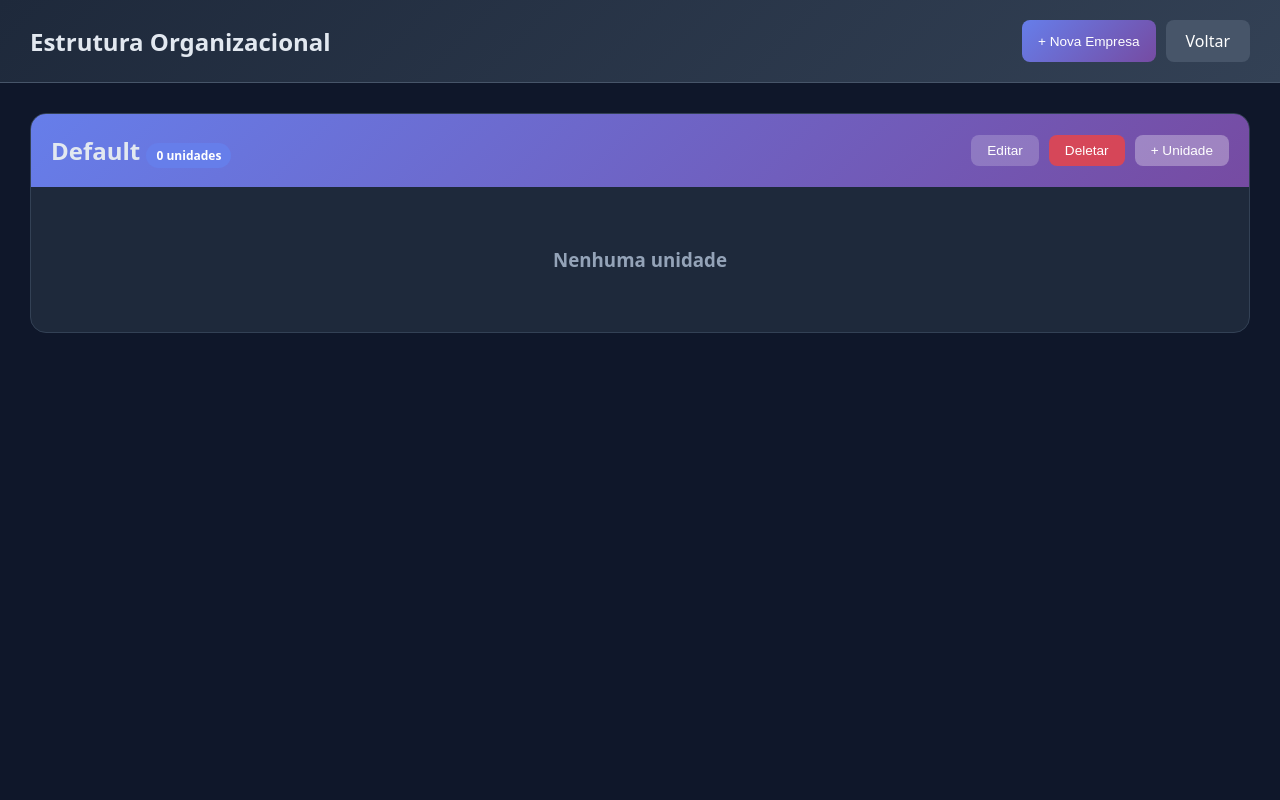
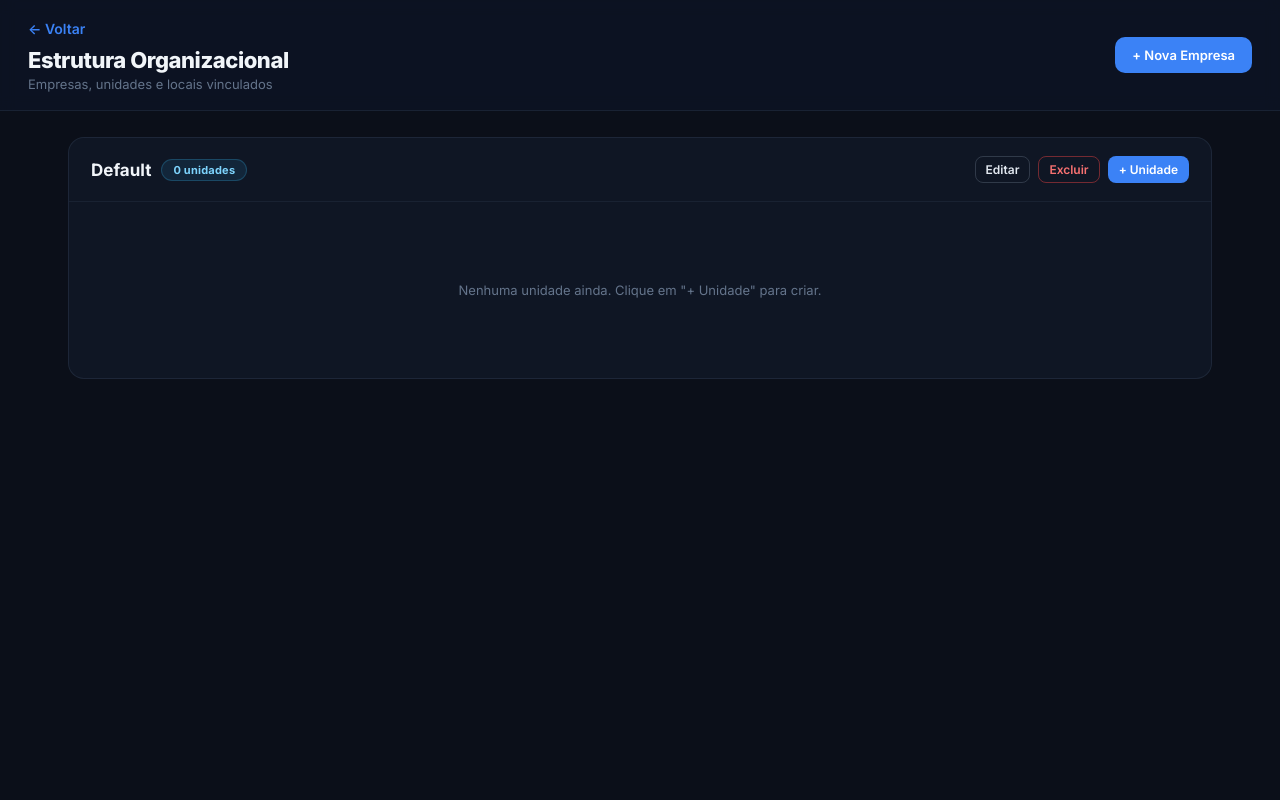
Before and after one commit to Vinenuness/invpro, a Flask app: page /estrutura in a window 1280 px wide. Run offline with Flask 3, Linux system fonts and the light colour scheme; the visitor is signed in with stand-in values (Sample User, id 1); data comes from the database, SQL or seed files in the repository; data that the repository does not hold is empty.

Commit message:
style: moderniza a tela de estrutura organizacional
- Substitui o visual legado (cabecalhos roxo/verde) pelo design system atual:
  toolbar com Voltar/titulo/acao, cartoes neutros, pills de contagem,
  botoes fantasma/danger e acento azul
- Modais, estados vazios e toasts no mesmo idioma visual das demais telas
- Escapa nomes/descricoes no render (evita quebra de layout e XSS)
- Mostra erros da API em alerta em vez de falhar silenciosamente

Generated with Codebuff 🤖
Co-Authored-By: Codebuff <noreply@codebuff.com>

```diff
--- a/templates/estrutura.html
+++ b/templates/estrutura.html
@@ -5,47 +5,104 @@
 <meta name="viewport" content="width=device-width, initial-scale=1.0">
 <title>Estrutura - AtivoFix</title>
 <link rel="icon" href="/static/logo-icon.png" />
+<link rel="preconnect" href="https://fonts.googleapis.com">
+<link rel="preconnect" href="https://fonts.gstatic.com" crossorigin>
+<link href="https://fonts.googleapis.com/css2?family=Inter:wght@400;500;600;700;800&display=swap" rel="stylesheet">
 <style>
 *{margin:0;padding:0;box-sizing:border-box}
-body{font-family:system-ui,sans-serif;background:#0f172a;color:#e2e8f0;min-height:100vh}
-.header{background:linear-gradient(135deg,#1e293b,#334155);padding:20px 30px;border-bottom:1px solid #475569;display:flex;justify-content:space-between;align-items:center}
-.header h1{font-size:1.5rem}
-.container{max-width:1400px;margin:0 auto;padding:30px}
-.tenant-card{background:#1e293b;border-radius:16px;border:1px solid #334155;overflow:hidden;margin-bottom:20px}
-.tenant-header{background:linear-gradient(135deg,#667eea,#764ba2);padding:20px;display:flex;justify-content:space-between;align-items:center}
-.units-grid{display:grid;grid-template-columns:repeat(auto-fill,minmax(300px,1fr));gap:15px;padding:20px}
-.unit-card{background:#0f172a;border-radius:12px;border:1px solid #334155;overflow:hidden}
-.unit-header{background:linear-gradient(135deg,#10b981,#059669);padding:15px;display:flex;justify-content:space-between;align-items:center}
-.locations{padding:15px}
-.location-item{background:#1e293b;padding:10px 15px;border-radius:8px;margin-bottom:8px;display:flex;justify-content:space-between;align-items:center;border:1px solid #334155}
-.btn{padding:8px 16px;border:none;border-radius:8px;cursor:pointer;font-size:0.85rem;font-weight:500}
-.btn-primary{background:linear-gradient(135deg,#667eea,#764ba2);color:white}
-.btn-success{background:linear-gradient(135deg,#10b981,#059669);color:white}
-.btn-back{background:#475569;color:white;padding:10px 20px;text-decoration:none;border-radius:8px}
-.modal-overlay{display:none;position:fixed;inset:0;background:rgba(0,0,0,0.7);z-index:1000;align-items:center;justify-content:center}
+body{font-family:Inter,system-ui,-apple-system,sans-serif;background:#0b0f19;color:#e2e8f0;min-height:100vh}
+a{text-decoration:none}
+.toolbar{display:flex;align-items:center;justify-content:space-between;gap:16px;padding:18px 28px;border-bottom:1px solid rgba(51,65,85,.35);background:rgba(15,23,42,.55);position:sticky;top:0;z-index:50;backdrop-filter:blur(8px);flex-wrap:wrap}
+.back{display:inline-flex;align-items:center;gap:6px;color:#3b82f6;font-size:14px;font-weight:600;margin-bottom:10px}
+.toolbar h1{font-size:22px;font-weight:800;color:#f1f5f9;letter-spacing:-.02em}
+.sub{font-size:13px;color:#64748b;margin-top:3px}
+.container{max-width:1200px;margin:0 auto;padding:26px 28px 60px}
+.btn{display:inline-flex;align-items:center;gap:6px;padding:9px 16px;border-radius:10px;border:1px solid transparent;font:600 13px Inter;cursor:pointer;transition:all .15s;background:transparent;color:#cbd5e1;white-space:nowrap}
+.btn:hover{transform:translateY(-1px)}
+.btn-primary{background:#3b82f6;color:#fff}
+.btn-primary:hover{background:#2563eb;box-shadow:0 4px 14px rgba(59,130,246,.35)}
+.btn-ghost{border-color:rgba(148,163,184,.25);color:#e2e8f0}
+.btn-ghost:hover{background:rgba(148,163,184,.12);border-color:rgba(148,163,184,.45);color:#fff}
+.btn-danger{border-color:rgba(239,68,68,.45);color:#f87171}
+.btn-danger:hover{background:rgba(239,68,68,.14);border-color:rgba(239,68,68,.7)}
+.btn-sm{padding:5px 10px;font-size:12px;border-radius:8px}
+.company{background:rgba(17,24,39,.8);border:1px solid rgba(51,65,85,.4);border-radius:16px;margin-bottom:20px;overflow:hidden;transition:border-color .2s}
+.company:hover{border-color:rgba(71,85,105,.7)}
+.company-head{display:flex;align-items:center;justify-content:space-between;gap:12px;padding:18px 22px;border-bottom:1px solid rgba(51,65,85,.3);flex-wrap:wrap}
+.company-head h2{font-size:17px;font-weight:700;color:#f1f5f9;display:flex;align-items:center;gap:10px;flex-wrap:wrap}
+.company-desc{font-size:12px;color:#64748b;margin-top:3px}
+.actions{display:flex;gap:8px;flex-wrap:wrap}
+.pill{display:inline-flex;align-items:center;font-size:11px;font-weight:700;letter-spacing:.02em;padding:3px 11px;border-radius:999px;background:rgba(56,189,248,.1);color:#7dd3fc;border:1px solid rgba(56,189,248,.22)}
+.body{padding:20px 22px}
+.units-grid{display:grid;grid-template-columns:repeat(auto-fill,minmax(330px,1fr));gap:14px;align-items:start}
+.unit{background:#111827;border:1px solid rgba(51,65,85,.35);border-radius:12px;overflow:hidden}
+.unit-head{display:flex;align-items:center;justify-content:space-between;gap:8px;padding:12px 14px;border-bottom:1px solid rgba(51,65,85,.3);flex-wrap:wrap}
+.unit-head h3{font-size:14px;font-weight:600;color:#f8fafc;display:flex;align-items:center;gap:8px;flex-wrap:wrap}
+.unit-desc{font-size:11px;color:#64748b;margin-top:2px;font-weight:400}
+.locations{padding:12px 14px;display:flex;flex-direction:column;gap:8px}
+.loc-row{display:flex;align-items:center;justify-content:space-between;gap:10px;background:rgba(30,41,59,.55);border:1px solid rgba(51,65,85,.3);border-radius:9px;padding:9px 12px;transition:border-color .15s}
+.loc-row:hover{border-color:rgba(51,65,85,.6)}
+.loc-info{min-width:0}
+.loc-name{font-size:13px;color:#e2e8f0;font-weight:600}
+.loc-desc{font-size:11px;color:#64748b;margin-top:2px}
+.add-loc{width:100%;padding:9px;margin-top:2px;border:1px dashed rgba(148,163,184,.35);background:transparent;color:#94a3b8;border-radius:9px;font:600 12.5px Inter;cursor:pointer;transition:all .15s}
+.add-loc:hover{color:#7dd3fc;border-color:rgba(56,189,248,.55);background:rgba(56,189,248,.06)}
+.modal-overlay{display:none;position:fixed;inset:0;background:rgba(2,6,23,.78);z-index:1000;align-items:center;justify-content:center;padding:20px;backdrop-filter:blur(4px)}
 .modal-overlay.active{display:flex}
-.modal{background:#1e293b;border-radius:16px;padding:30px;width:90%;max-width:500px;border:1px solid #475569}
-.form-group{margin-bottom:15px}
-.form-group label{display:block;margin-bottom:5px;color:#94a3b8}
-.form-group input{width:100%;padding:12px;background:#0f172a;border:1px solid #475569;border-radius:8px;color:white}
-.modal-actions{display:flex;gap:10px;justify-content:flex-end;margin-top:20px}
-.badge{padding:4px 10px;border-radius:20px;font-size:0.75rem;background:#667eea;color:white}
-.toast{position:fixed;bottom:30px;right:30px;background:#10b981;color:white;padding:15px 25px;border-radius:10px;display:none;z-index:2000}
-.empty{text-align:center;padding:40px;color:#94a3b8}
-
+.modal{background:#111827;border:1px solid rgba(51,65,85,.6);border-radius:18px;padding:28px;width:100%;max-width:480px;box-shadow:0 25px 70px rgba(0,0,0,.55);animation:pop .18s ease}
+@keyframes pop{from{opacity:0;transform:scale(.96) translateY(6px)}to{opacity:1;transform:none}}
+.modal h3{font-size:18px;font-weight:700;color:#f8fafc;margin-bottom:20px}
+.form-group{margin-bottom:16px}
+.form-group label{display:block;font-size:11px;font-weight:700;letter-spacing:.07em;text-transform:uppercase;color:#94a3b8;margin-bottom:6px}
+.form-group input{width:100%;padding:11px 14px;background:rgba(30,41,59,.5);border:1px solid rgba(51,65,85,.5);border-radius:10px;color:#e2e8f0;font:400 14px Inter;outline:none;transition:all .15s}
+.form-group input:focus{border-color:#3b82f6;box-shadow:0 0 0 3px rgba(59,130,246,.15)}
+.form-group input::placeholder{color:#475569}
+.modal-actions{display:flex;justify-content:flex-end;gap:10px;margin-top:24px}
+.empty{text-align:center;padding:60px 20px;color:#64748b}
+.empty h3{font-size:16px;color:#94a3b8;margin-bottom:8px}
+.empty p{font-size:13px}
+.toast{position:fixed;bottom:28px;right:28px;background:#16a34a;color:#fff;padding:13px 22px;border-radius:12px;font-weight:600;font-size:13px;display:none;z-index:2000;box-shadow:0 12px 32px rgba(0,0,0,.45)}
 </style>
 </head>
 <body>
-<div class="header"><h1>Estrutura Organizacional</h1><div style="display:flex;gap:10px"><button class="btn btn-primary" id="btnNovaEmpresa">+ Nova Empresa</button><a href="/" class="btn-back">Voltar</a></div></div>
+
+<div class="toolbar">
+  <div>
+    <a class="back" href="/">← Voltar</a>
+    <h1>Estrutura Organizacional</h1>
+    <p class="sub">Empresas, unidades e locais vinculados</p>
+  </div>
+  <button class="btn btn-primary" id="btnNovaEmpresa">+ Nova Empresa</button>
+</div>
+
 <div class="container"><div id="tree"></div></div>
-<div id="modal-tenant" class="modal-overlay"><div class="modal"><h3>Empresa</h3><input type="hidden" id="edit-tenant-id"><div class="form-group"><label>Nome *</label><input type="text" id="tenant-name" placeholder="Ex: AHBB"></div><div class="form-group"><label>Slug</label><input type="text" id="tenant-slug"></div><div class="form-group"><label>Descricao</label><input type="text" id="tenant-desc"></div><div class="modal-actions"><button class="btn" id="cancelTenant" style="background:#475569;color:white">Cancelar</button><button class="btn btn-primary" id="saveTenantBtn">Salvar</button></div></div></div>
-<div id="modal-unit" class="modal-overlay"><div class="modal"><h3>Unidade</h3><input type="hidden" id="edit-unit-id"><input type="hidden" id="unit-tenant-id"><div class="form-group"><label>Nome *</label><input type="text" id="unit-name" placeholder="Ex: Hospital Garca"></div><div class="form-group"><label>Descricao</label><input type="text" id="unit-desc"></div><div class="modal-actions"><button class="btn" id="cancelUnit" style="background:#475569;color:white">Cancelar</button><button class="btn btn-primary" id="saveUnitBtn">Salvar</button></div></div></div>
-<div id="modal-location" class="modal-overlay"><div class="modal"><h3>Local</h3><input type="hidden" id="edit-location-id"><input type="hidden" id="location-unit-id"><div class="form-group"><label>Nome *</label><input type="text" id="location-name" placeholder="Ex: Administrativo"></div><div class="form-group"><label>Descricao</label><input type="text" id="location-desc"></div><div class="modal-actions"><button class="btn" id="cancelLocation" style="background:#475569;color:white">Cancelar</button><button class="btn btn-primary" id="saveLocationBtn">Salvar</button></div></div></div>
+
+<div id="modal-tenant" class="modal-overlay"><div class="modal">
+  <h3>Empresa</h3>
+  <input type="hidden" id="edit-tenant-id">
+  <div class="form-group"><label>Nome *</label><input type="text" id="tenant-name" placeholder="Ex: AHBB"></div>
+  <div class="form-group"><label>Slug</label><input type="text" id="tenant-slug" placeholder="Identificador curto"></div>
+  <div class="form-group"><label>Descricao</label><input type="text" id="tenant-desc" placeholder="Opcional"></div>
+  <div class="modal-actions"><button class="btn btn-ghost" id="cancelTenant">Cancelar</button><button class="btn btn-primary" id="saveTenantBtn">Salvar</button></div>
+</div></div>
+
+<div id="modal-unit" class="modal-overlay"><div class="modal">
+  <h3>Unidade</h3>
+  <input type="hidden" id="edit-unit-id"><input type="hidden" id="unit-tenant-id">
+  <div class="form-group"><label>Nome *</label><input type="text" id="unit-name" placeholder="Ex: Hospital Garca"></div>
+  <div class="form-group"><label>Descricao</label><input type="text" id="unit-desc" placeholder="Opcional"></div>
+  <div class="modal-actions"><button class="btn btn-ghost" id="cancelUnit">Cancelar</button><button class="btn btn-primary" id="saveUnitBtn">Salvar</button></div>
+</div></div>
+
+<div id="modal-location" class="modal-overlay"><div class="modal">
+  <h3>Local</h3>
+  <input type="hidden" id="edit-location-id"><input type="hidden" id="location-unit-id">
+  <div class="form-group"><label>Nome *</label><input type="text" id="location-name" placeholder="Ex: Administrativo"></div>
+  <div class="form-group"><label>Descricao</label><input type="text" id="location-desc" placeholder="Opcional"></div>
+  <div class="modal-actions"><button class="btn btn-ghost" id="cancelLocation">Cancelar</button><button class="btn btn-primary" id="saveLocationBtn">Salvar</button></div>
+</div></div>
+
 <div id="toast" class="toast"></div>
-
 <script src="estrutura.js"></script>
-<script>
-fetch('/api/me').then(function(r){return r.json()}).then(function(m){if(m.role==='tech'){var sel=document.querySelectorAll('a[href="/usuarios"],a[href="/empresas"],a[href="/estrutura"]');for(var i=0;i<sel.length;i++){sel[i].style.display='none';}if(!m.can_manage_scripts){var sh=document.querySelector('a[href="/scripts"]');if(sh)sh.style.display='none';}}}).catch(function(){});
-</script>
 </body>
 </html>
```
Also changed, not shown: templates/estrutura.js (+25 -23 lines).
